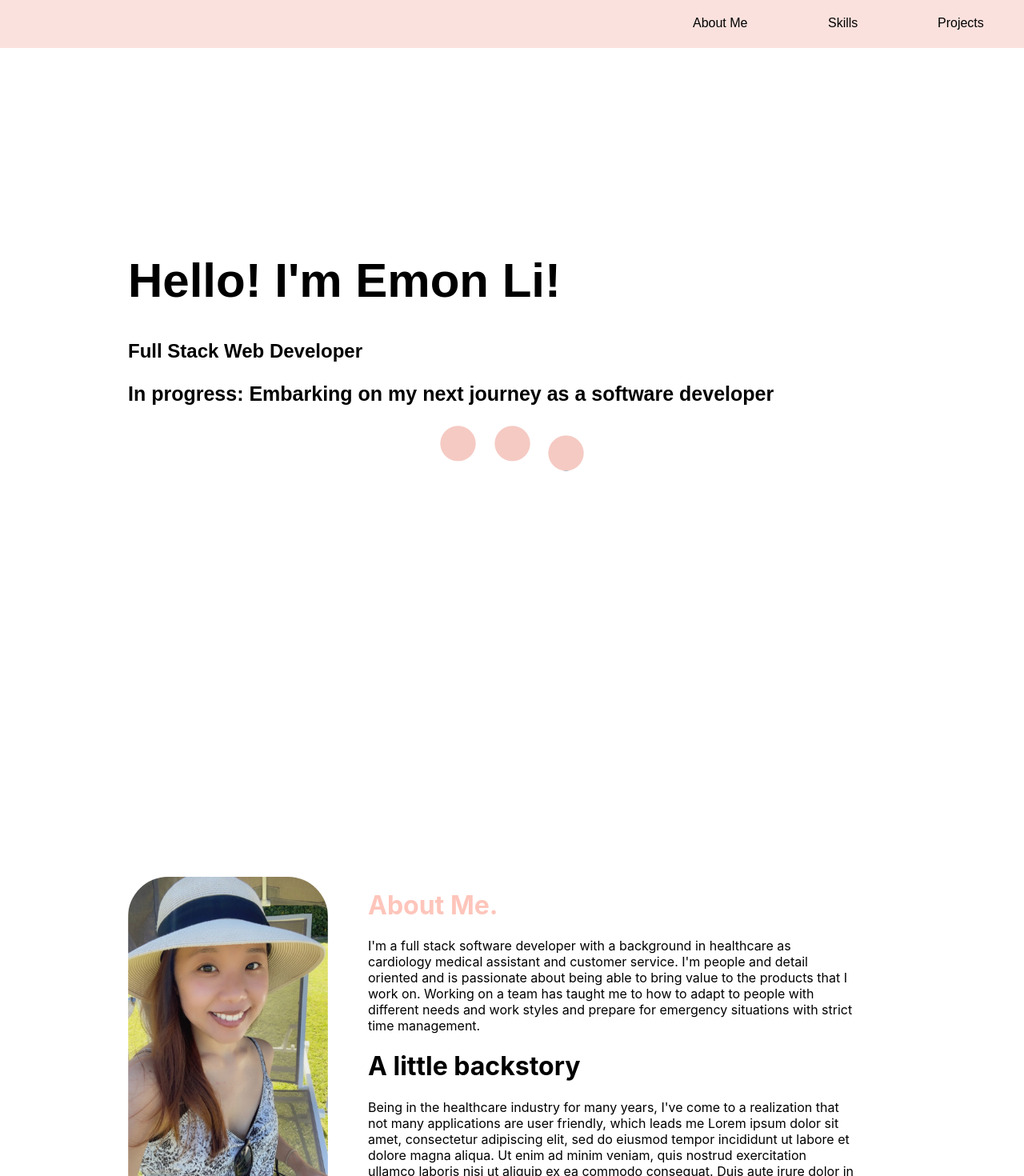
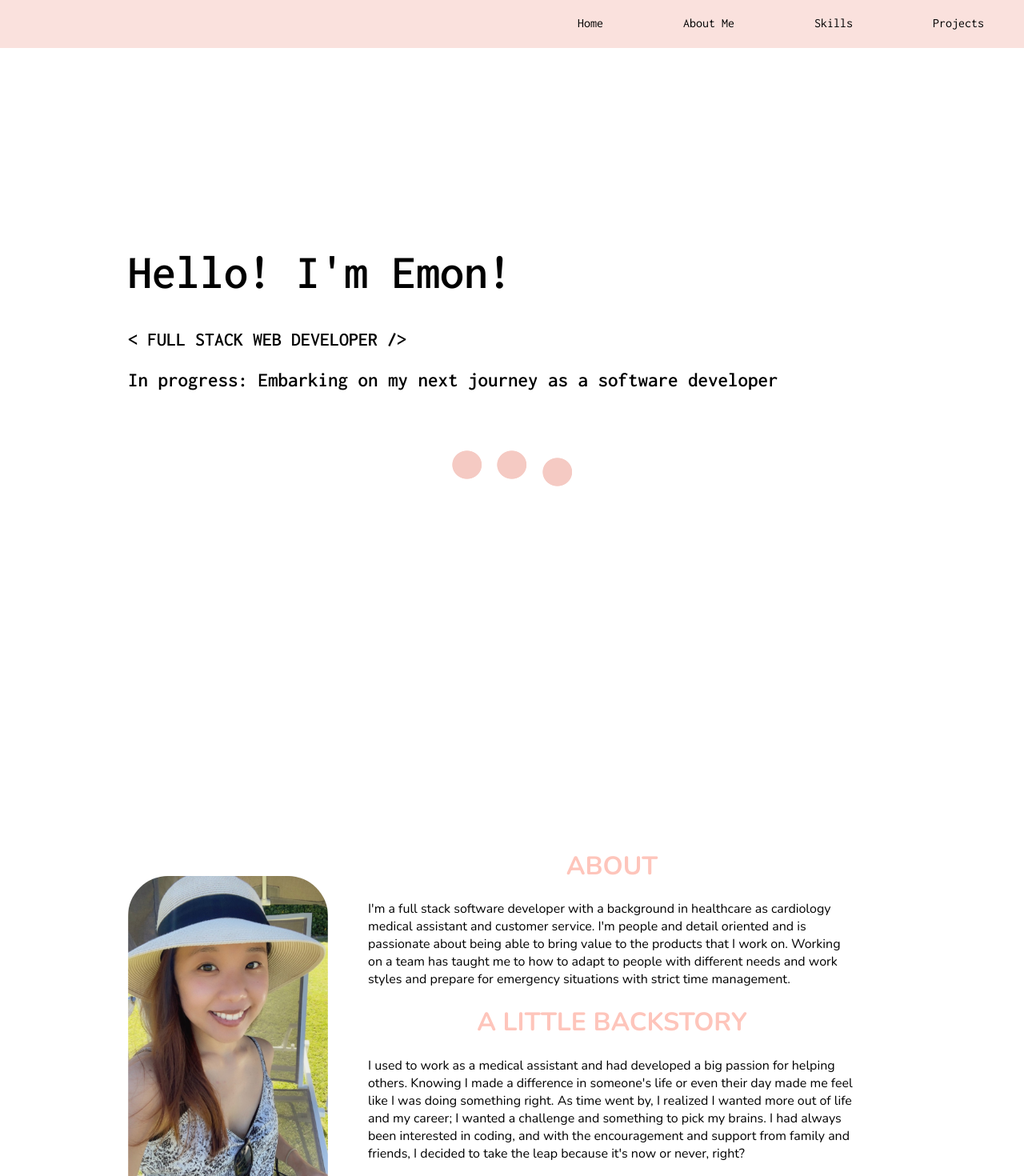
Before and after one commit to emonree/personal-portfolio, a React (Create React App) app: page / in a window 1280 px wide. Shown: the top 1470 px of the page at 80% size. Built offline with nearby package versions, Linux system fonts and the light colour scheme.

Commit message:
editted content and styling

```diff
--- a/src/App.css
+++ b/src/App.css
@@ -1,5 +1,6 @@
 body {
   margin-top: 0;
+  font-family: 'Nunito', sans-serif;
   /* background-color: #F3EEC3 */
 }
 
--- a/src/components/AboutMe.css
+++ b/src/components/AboutMe.css
@@ -18,4 +18,6 @@
 
 .title-about-me {
   color: #FEC5BB;
+  text-transform: uppercase;
+  text-align: center;
 }
--- a/src/components/AboutMe.js
+++ b/src/components/AboutMe.js
@@ -10,22 +10,17 @@ const AboutMe = () => {
           <img className="img" src={Image} />
         </div>
         <div className="content">
-          <h1 className="title-about-me">About Me.</h1>
+          <h1 className="title-about-me">About</h1>
 
           <p>
             I'm a full stack software developer with a background in healthcare as cardiology medical assistant and customer service. I'm people and detail oriented and is passionate about being able to bring value to the products that I work on. Working on a team has taught me to how to adapt to people with different needs and work styles and prepare for emergency situations with strict time management.
 
-            <h1>A little backstory</h1>
+            <h1 className="title-about-me">A little backstory</h1>
 
-            Being in the healthcare industry for many years, I've come to a realization
-            that not many applications are user friendly, which leads me Lorem
-            ipsum dolor sit amet, consectetur adipiscing elit, sed do eiusmod
-            tempor incididunt ut labore et dolore magna aliqua. Ut enim ad minim
-            veniam, quis nostrud exercitation ullamco laboris nisi ut aliquip ex
-            ea commodo consequat. Duis aute irure dolor in reprehenderit in
-            voluptate velit esse cillum dolore eu fugiat nulla pariatur.
-            Excepteur sint occaecat cupidatat non proident, sunt in culpa qui
-            officia deserunt mollit anim id est laborum.
+            I used to work as a medical assistant and had developed a big passion for helping others. Knowing I made a difference in someone's life or even their day made me feel like I was doing something right. As time went by, I realized I wanted more out of life and my career; I wanted a challenge and something to pick my brains. I had always been interested in coding, and with the encouragement and support from family and friends, I decided to take the leap because it's now or never, right?
+            <br />
+            <br />
+            Enrolling in General Assembly's Software Engineering Immersive Program solidified my decision. It was challenging, yet rewarding at the same time. I'm still passionate about the healthcare industry and helping people in need - and I can continue doing that through technology. Technology is evolving and changing everyday and I want to be apart of it.
           </p>
         </div>
       </div>
--- a/src/components/Header.css
+++ b/src/components/Header.css
@@ -1,5 +1,9 @@
 .header {
-  font-family: 'Karla', sans-serif;
+  font-family: 'Inconsolata', monospace;
+}
+
+.header h2 {
+  text-transform: uppercase;
 }
 
 .header-navigation {
@@ -39,14 +43,20 @@
   font-size: 25px;
 }
 
-/* .header-img {
-  width: 275px;
-  border-radius: 100px;
-} */
+.fade-in-text {
+  font-size: 150px;
+  animation: fadeIn 3s;
+}
+
+@keyframes fadeIn {
+  0% { opacity: 0; }
+  100% { opacity: 1; }
+}
 
 .loader {
   display: flex;
   align-self: center;
+  margin-top: 50px;
   /* the colors */
   --c1: #F5CAC3;
   --c2:#6C757D;
@@ -54,8 +64,8 @@
   --c4: #1D3557;
   /**/
 
-  width: 180px; /* control the size */
-  aspect-ratio: 8/5;
+  width: 150px; /* control the size */
+  aspect-ratio: 5/3;
   --_g: no-repeat radial-gradient(#000 68%,#0000 71%);
   -webkit-mask: var(--_g),var(--_g),var(--_g);
   -webkit-mask-size: 25% 40%;
--- a/src/components/Header.js
+++ b/src/components/Header.js
@@ -15,6 +15,24 @@ const Header = () => {
   return (
     <div className="header" id="header">
       <div className="header-navigation">
+      <Link
+          className="hvr-underline-from-left "
+          activeClass="active"
+          to="header"
+          spy={true}
+          smooth={true}
+          hashSpy={true}
+          offset={50}
+          duration={500}
+          // delay={1000}
+          isDynamic={true}
+          // onSetActive={this.handleSetActive}
+          // onSetInactive={this.handleSetInactive}
+          ignoreCancelEvents={false}
+          spyThrottle={500}
+        >
+          Home
+        </Link>
         <Link
           className="hvr-underline-from-left "
           activeClass="active"
@@ -74,17 +92,17 @@ const Header = () => {
       </div>
       <div className="container">
         <div className="">
-
           <div className="">
-            <h1 /*  className="header" */>Hello! I'm Emon Li!</h1>
-            <h2>Full Stack Web Developer</h2>
+            <h1 className="fade-in-text"
+            >Hello! I'm Emon!</h1>
+            <h2>
+              {"< Full Stack Web Developer />"}
+            </h2>
             <h3 /*  className="header" */>
               {" "}
               In progress: Embarking on my next journey as a software developer{" "}
             </h3>
-
           </div>
-
         </div>
         <div className="loader"></div>
       </div>
```
